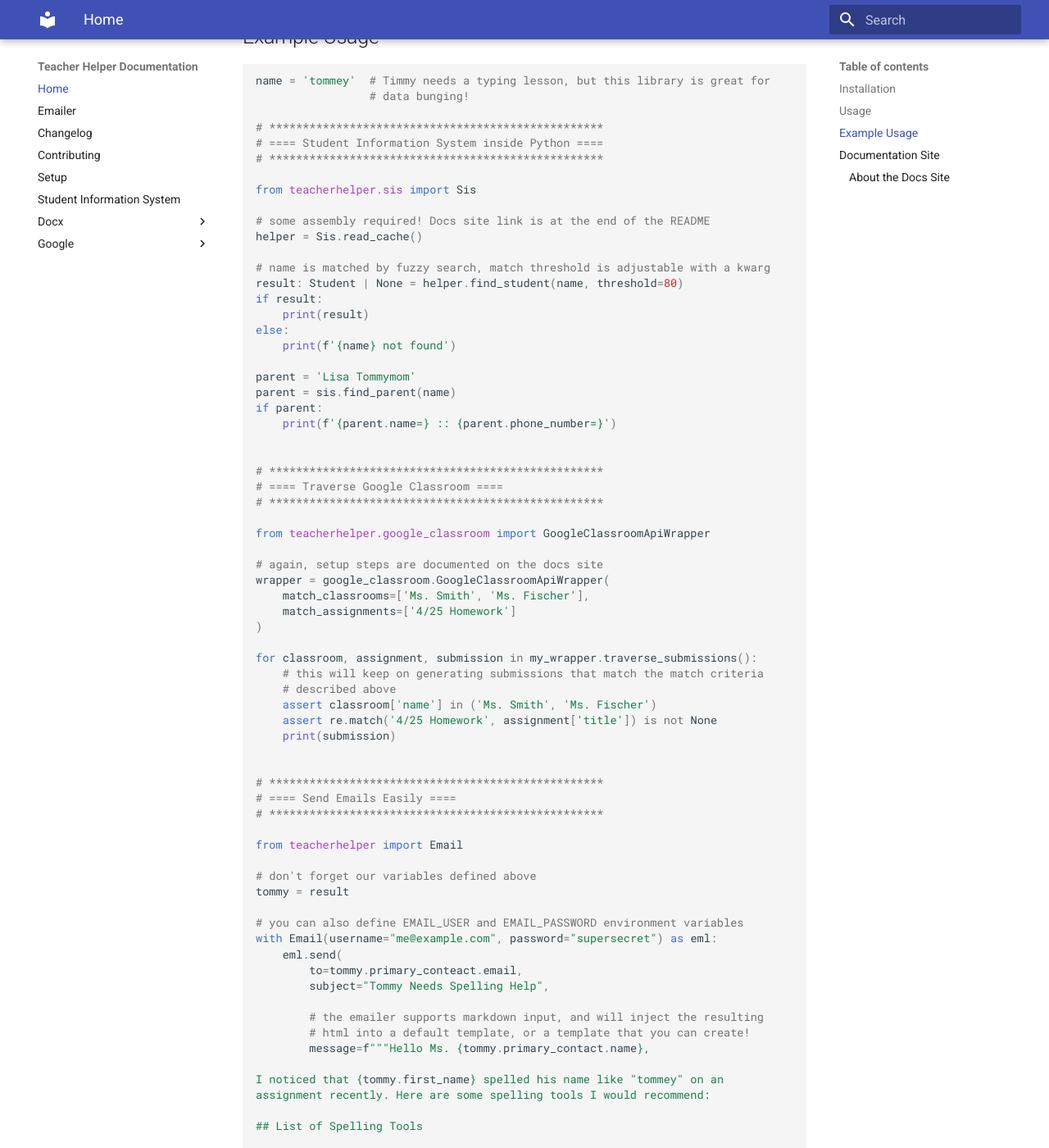
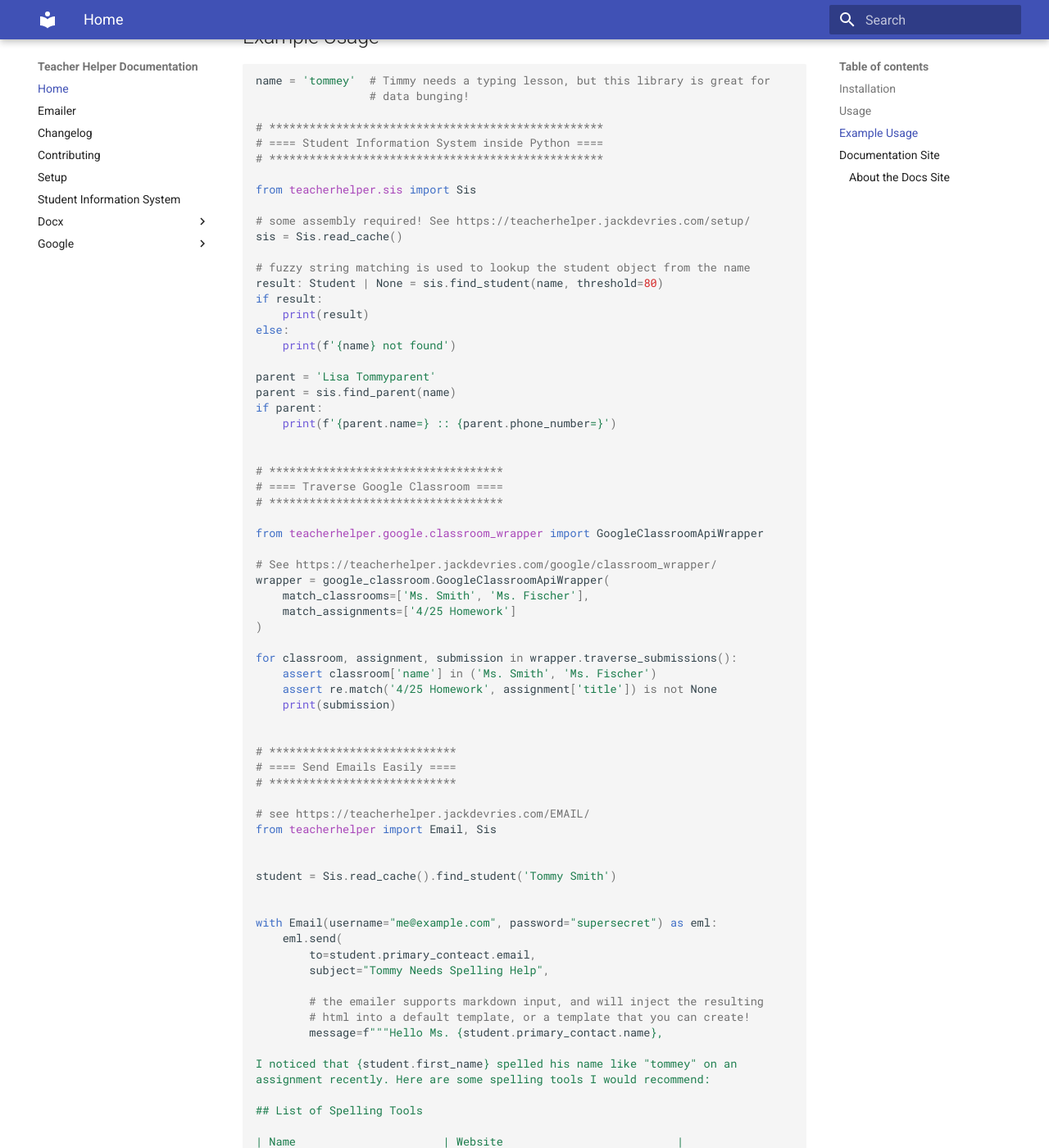
Before and after one commit to jdevries3133/teacher_helper, an MkDocs documentation site: the page built from docs/index.md, in a window 1280 px wide and 1400 px high, scrolled down 919 px. Shown: the whole window at 82% size. Built offline with MkDocs 1.6.1 and Material for MkDocs 9.7.7, drawn with Linux system fonts in a browser that asks for light colours.

Commit message:
revise readme example

```diff
--- a/docs/index.md
+++ b/docs/index.md
@@ -54,62 +54,61 @@ name = 'tommey'  # Timmy needs a typing lesson, but this library is great for
 
 from teacherhelper.sis import Sis
 
-# some assembly required! Docs site link is at the end of the README
-helper = Sis.read_cache()
+# some assembly required! See https://teacherhelper.jackdevries.com/setup/
+sis = Sis.read_cache()
 
-# name is matched by fuzzy search, match threshold is adjustable with a kwarg
-result: Student | None = helper.find_student(name, threshold=80)
+# fuzzy string matching is used to lookup the student object from the name
+result: Student | None = sis.find_student(name, threshold=80)
 if result:
     print(result)
 else:
     print(f'{name} not found')
 
-parent = 'Lisa Tommymom'
+parent = 'Lisa Tommyparent'
 parent = sis.find_parent(name)
 if parent:
     print(f'{parent.name=} :: {parent.phone_number=}')
 
 
-# **************************************************
+# ***********************************
 # ==== Traverse Google Classroom ====
-# **************************************************
+# ***********************************
 
-from teacherhelper.google_classroom import GoogleClassroomApiWrapper
+from teacherhelper.google.classroom_wrapper import GoogleClassroomApiWrapper
 
-# again, setup steps are documented on the docs site
+# See https://teacherhelper.jackdevries.com/google/classroom_wrapper/
 wrapper = google_classroom.GoogleClassroomApiWrapper(
     match_classrooms=['Ms. Smith', 'Ms. Fischer'],
     match_assignments=['4/25 Homework']
 )
 
-for classroom, assignment, submission in my_wrapper.traverse_submissions():
-    # this will keep on generating submissions that match the match criteria
-    # described above
+for classroom, assignment, submission in wrapper.traverse_submissions():
     assert classroom['name'] in ('Ms. Smith', 'Ms. Fischer')
     assert re.match('4/25 Homework', assignment['title']) is not None
     print(submission)
 
 
-# **************************************************
+# ****************************
 # ==== Send Emails Easily ====
-# **************************************************
+# ****************************
 
-from teacherhelper import Email
+# see https://teacherhelper.jackdevries.com/EMAIL/
+from teacherhelper import Email, Sis
 
-# don't forget our variables defined above
-tommy = result
 
-# you can also define EMAIL_USER and EMAIL_PASSWORD environment variables
+student = Sis.read_cache().find_student('Tommy Smith')
+
+
 with Email(username="me@example.com", password="supersecret") as eml:
     eml.send(
-        to=tommy.primary_conteact.email,
+        to=student.primary_conteact.email,
         subject="Tommy Needs Spelling Help",
 
         # the emailer supports markdown input, and will inject the resulting
         # html into a default template, or a template that you can create!
-        message=f"""Hello Ms. {tommy.primary_contact.name},
+        message=f"""Hello Ms. {student.primary_contact.name},
 
-I noticed that {tommy.first_name} spelled his name like "tommey" on an
+I noticed that {student.first_name} spelled his name like "tommey" on an
 assignment recently. Here are some spelling tools I would recommend:
 
 ## List of Spelling Tools
```
